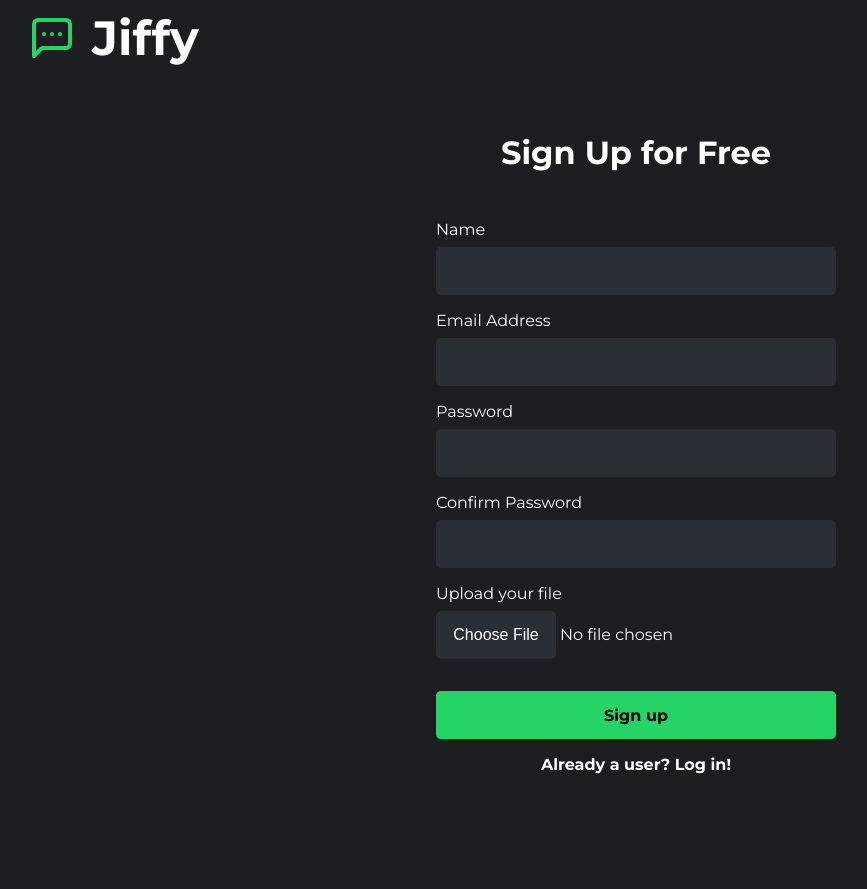
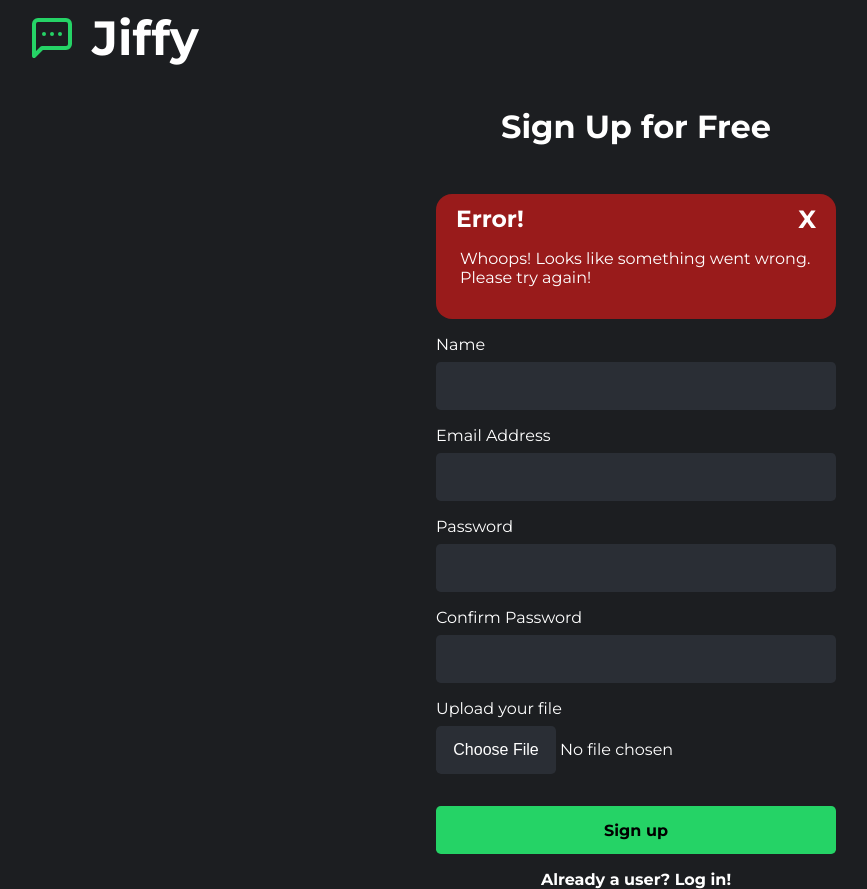
Before and after one commit to Willfoss/instant-messenger, a React (Vite) app in the folder front-end/: page /signup in a window 1280 px wide. Shown: the whole page, without its empty margins (4-871 px from the left). Before the commit the page ends 800 px from the top, so only its background shows below. Built offline with nearby package versions, Linux system fonts and the light colour scheme.

Commit message:
error message redo

```diff
--- a/front-end/src/Components/ErrorModal.jsx
+++ b/front-end/src/Components/ErrorModal.jsx
@@ -2,7 +2,7 @@ import React from "react";
 import "../Components/component-styling/errorModal.css";
 
 export default function ErrorModal(props) {
-  const { setIsError } = props;
+  const { setIsError, errorMessage } = props;
 
   function closeError(event) {
     setIsError(false);
@@ -18,10 +18,7 @@ export default function ErrorModal(props) {
           </p>
         </div>
         <div className="error-body">
-          <p className="error-text">Whoops! Looks like something went wrong. Please try again!</p>
-          <button className="close-error-button" onClick={closeError}>
-            Try again
-          </button>
+          <p className="error-text">{errorMessage ? errorMessage : "Whoops! Looks like something went wrong. Please try again!"}</p>
         </div>
       </div>
     </section>
--- a/front-end/src/Components/Signup.jsx
+++ b/front-end/src/Components/Signup.jsx
@@ -14,7 +14,8 @@ export default function Signup() {
   const [confirmPassword, setConfirmPassword] = useState("");
   const [file, setFile] = useState("");
   const [isLoading, setIsLoading] = useState(false);
-  const [isError, setIsError] = useState(false);
+  const [isError, setIsError] = useState(true);
+  const [errorMessage, setErrorMessage] = useState("");
   const [isNameError, setIsNameError] = useState(false);
   const [isEmailError, setIsEmailError] = useState(false);
   const [isPasswordError, setIsPasswordError] = useState(false);
@@ -79,7 +80,8 @@ export default function Signup() {
         navigate("/login");
       })
       .catch((error) => {
-        console.log(error);
+        console.log(error.response.data.message);
+        setErrorMessage(error.response.data.message);
         setIsLoading(false);
         setIsError(true);
       });
@@ -90,6 +92,7 @@ export default function Signup() {
       <div className="signup-container">
         <form onSubmit={handleSignupSubmit} className="signup-form">
           <h2 className="signup-header">Sign Up for Free</h2>
+          {isError && <ErrorModal setIsError={setIsError} errorMessage={errorMessage} />}
           <label className="signup-text" htmlFor="name">
             Name
             <input className="signup-text text-input" name="name" type="text" value={name} onChange={handleNameChange}></input>
@@ -131,7 +134,6 @@ export default function Signup() {
             <p className="to-login"> Already a user? Log in!</p>
           </Link>
         </form>
-        {isError && <ErrorModal setIsError={setIsError} />}
       </div>
     </section>
   );
--- a/front-end/src/Components/component-styling/errorModal.css
+++ b/front-end/src/Components/component-styling/errorModal.css
@@ -1,9 +1,6 @@
 #error-section {
-  position: fixed;
   z-index: 5;
-  width: 100%;
-  height: 100%;
-  padding: 0em 1em;
+  width: 400px;
   background-color: transparent;
   display: flex;
   justify-content: center;
@@ -15,7 +12,7 @@
   justify-content: space-between;
   padding: 0.5em 1em;
   height: 25%;
-  background-color: #991b1b;
+
   border-top-left-radius: 1em;
   border-top-right-radius: 1em;
   color: white;
@@ -24,8 +21,8 @@
 
 .error-message-container {
   width: 100%;
-  background-color: #374151;
-  height: 200px;
+  background-color: #991b1b;
+  height: 125px;
   max-width: 400px;
   border-radius: 1em;
 }
@@ -48,18 +45,3 @@
   color: gray;
   cursor: pointer;
 }
-
-.close-error-button {
-  border: none;
-  border-radius: 0.3em;
-  height: 3em;
-  width: 100%;
-  font-size: 1em;
-  margin-top: 1em;
-  background-color: #25d366;
-  font-weight: bold;
-}
-
-.close-error-button:hover {
-  cursor: pointer;
-}
```
